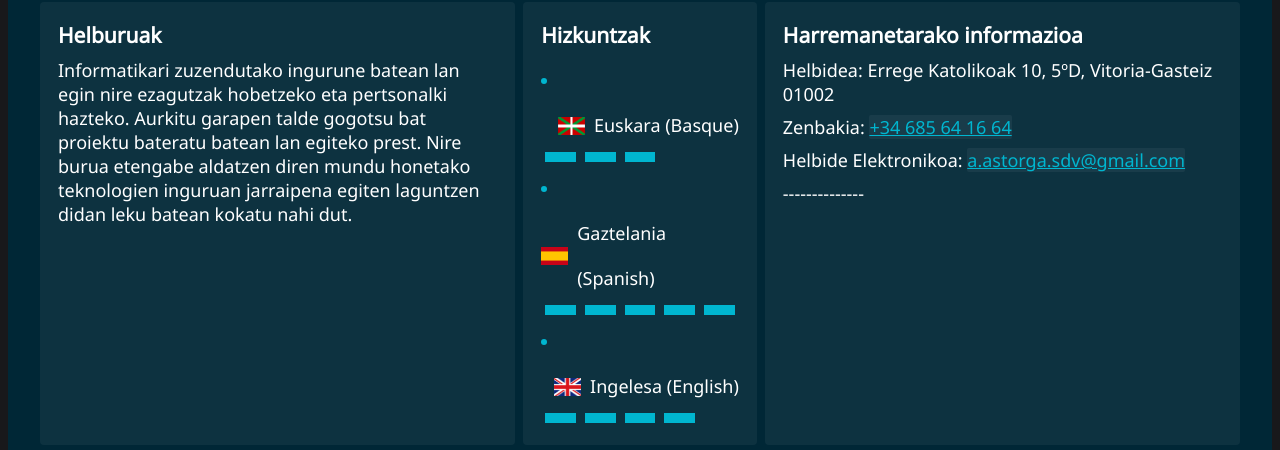
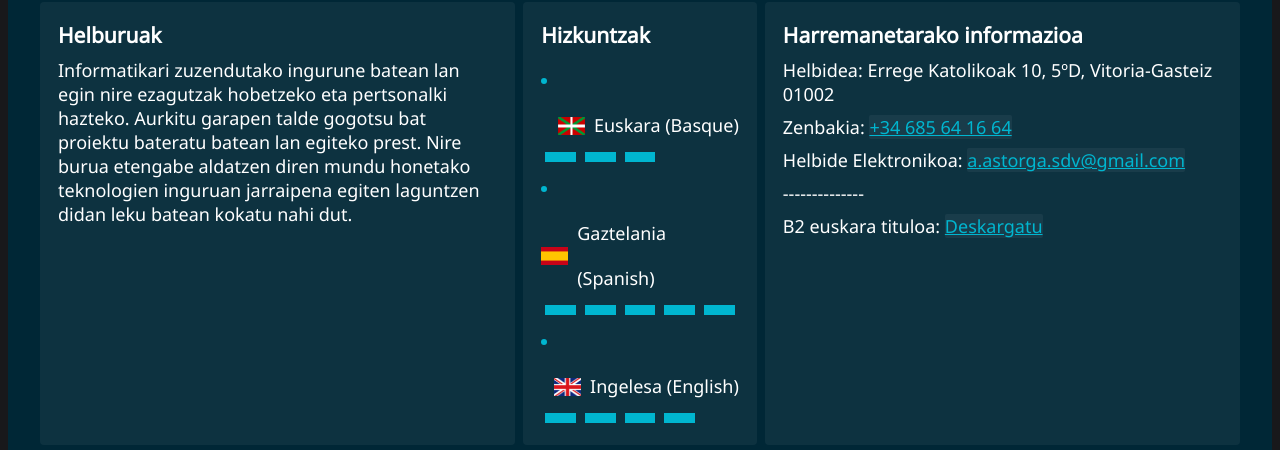
Before and after one commit to AitorAstorga/cv, a plain HTML site: page html/cvEUS.html in a window 1280 px wide. Shown: the part 220-670 px from the top of the page. Drawn offline with Linux system fonts and the light colour scheme.

Commit message:
Add B2 title

```diff
--- a/html/cvEUS.html
+++ b/html/cvEUS.html
@@ -146,6 +146,7 @@
       <p>Zenbakia: <a href="tel:+34685641664">+34 685 64 16 64</a></p>
       <p>Helbide Elektronikoa: <a href="mailto:a.astorga.sdv@gmail.com">a.astorga.sdv@gmail.com</a></p>
       --------------
+      <p>B2 euskara tituloa: <a href="https://aitorastorga.github.io/cv/B2%20Euskera%20Aitor%20Astorga.pdf">Deskargatu</a></p>
     </div>
 
     <div class="card" id="other">
```
